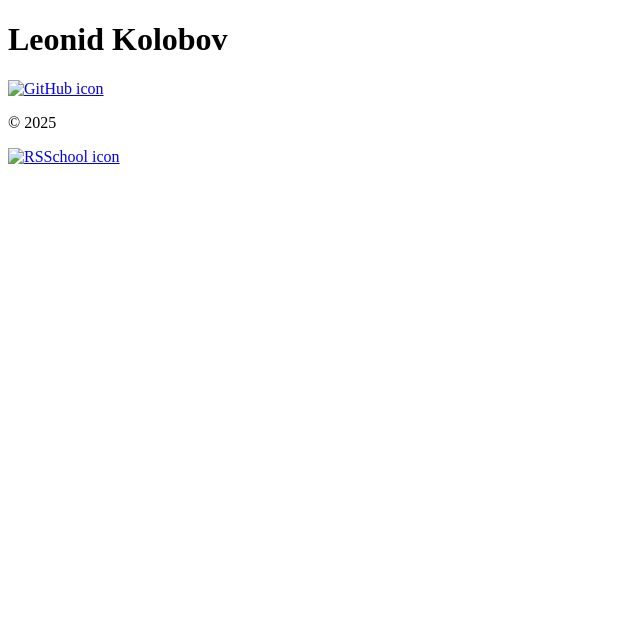
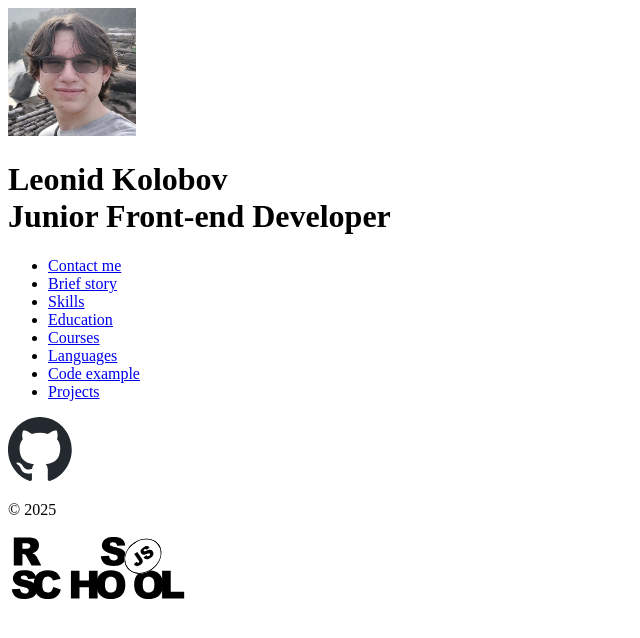
Before and after one commit to LeOKoloB/rsschool-cv, a plain HTML site: page index.html in a window 1280 px wide. Shown: the whole page, without its empty margins (0-640 px from the left). Drawn offline with Linux system fonts and the light colour scheme.

Commit message:
feat: add header description and some additional information in header

```diff
--- a/index.html
+++ b/index.html
@@ -16,8 +16,23 @@
   <header class="header">
     <div class="container">
       <div class="header__left">
+        <img class="photo" src="assets/img/Leonid.jpg" alt="portrait" height="128" width="128">
+        <h1 class="title">Leonid Kolobov<br>Junior Front-end Developer</h1>
+      </div>
+      <div class="header__right">
+        <nav class="nav">
+          <ul class="nav_list">
+            <li class="nav_item"><a href="#contme" class="nav_link">Contact me</a></li>
+            <li class="nav_item"><a href="#brief-story" class="nav_link">Brief story</a></li>
+            <li class="nav_item"><a href="#skills" class="nav_link">Skills</a></li>
+            <li class="nav_item"><a href="#edu" class="nav_link">Education</a></li>
+            <li class="nav_item"><a href="#edu" class="nav_link">Courses</a></li>
+            <li class="nav_item"><a href="#lang" class="nav_link">Languages</a></li>
+            <li class="nav_item"><a href="#code-example" class="nav_link">Code example</a></li>
+            <li class="nav_item"><a href="#proj" class="nav_link">Projects</a></li>
+          </ul>
+        </nav>
     </div>
-    <h1 class="title">Leonid Kolobov</h1>
   </header>
 
   <main class="main">
@@ -26,11 +41,11 @@
 
   <footer class="footer">
     <a class="github-link" href="https://github.com/LeOKoloB">
-      <img class="github-icon" src="assets/github-mark.svg" alt="GitHub icon">
+      <img class="github-icon" src="assets/img/github-mark.svg" alt="github icon" height="64" width="64">
     </a>
     <p class="current-year">© 2025</p>
-    <a class="rsschool-link" href="https://rs.school">
-      <img class="rsschool-icon" src="assets/rs-school-logo.svg" alt="RSSchool icon">
+    <a class="rsschool-link" href="https://rs.school/js/">
+      <img class="rsschool-icon" src="assets/img/rs-school-logo.svg" alt="rss icon" height="64" width="180">
     </a>
   </footer>
 </body>
```
